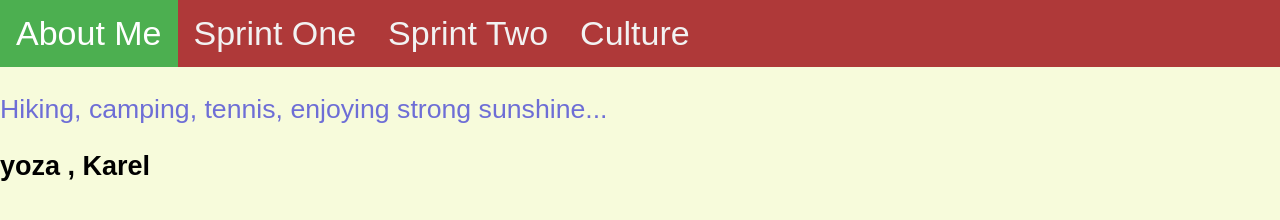
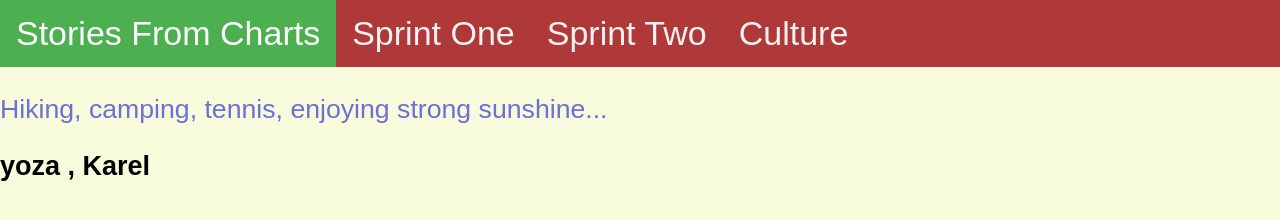
Before and after one commit to githubmave/Sprint1-My-first-blog, a plain HTML site: page index.html in a window 1280 px wide. Drawn offline with Linux system fonts and the light colour scheme.

Commit message:
Update index.html

```diff
--- a/index.html
+++ b/index.html
@@ -14,7 +14,7 @@
 
 
     <div class="nav">
-            <a class="active" href="index.html">About Me</a>
+            <a class="active" href="index.html">Stories From Charts</a>
             <a href="blog/sprint1-culture.html">Sprint One</a>
             <a href="blog/sprint1-technical.html">Sprint Two</a>
             <a href="blog/sprint5-culture.html">Culture</a>
```
